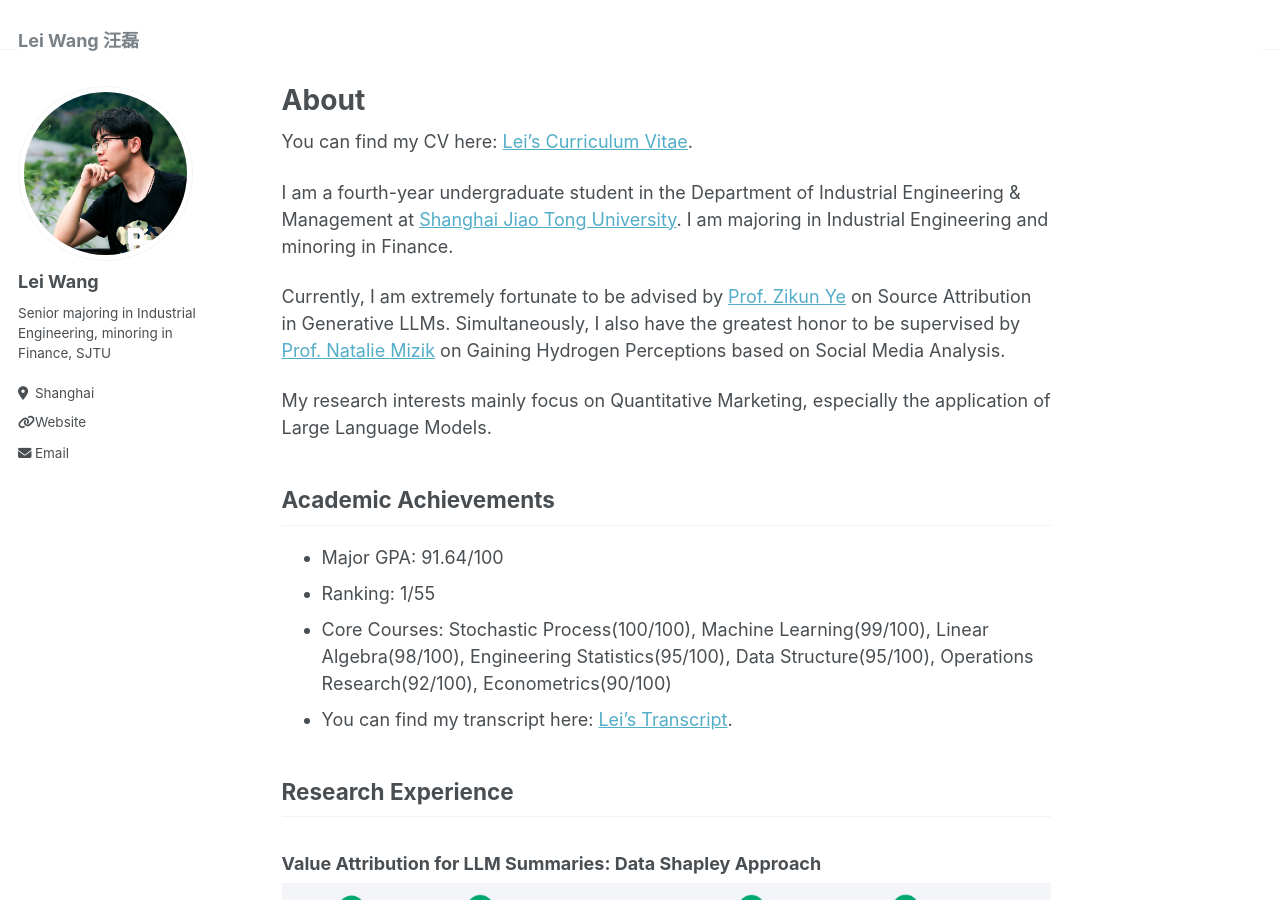
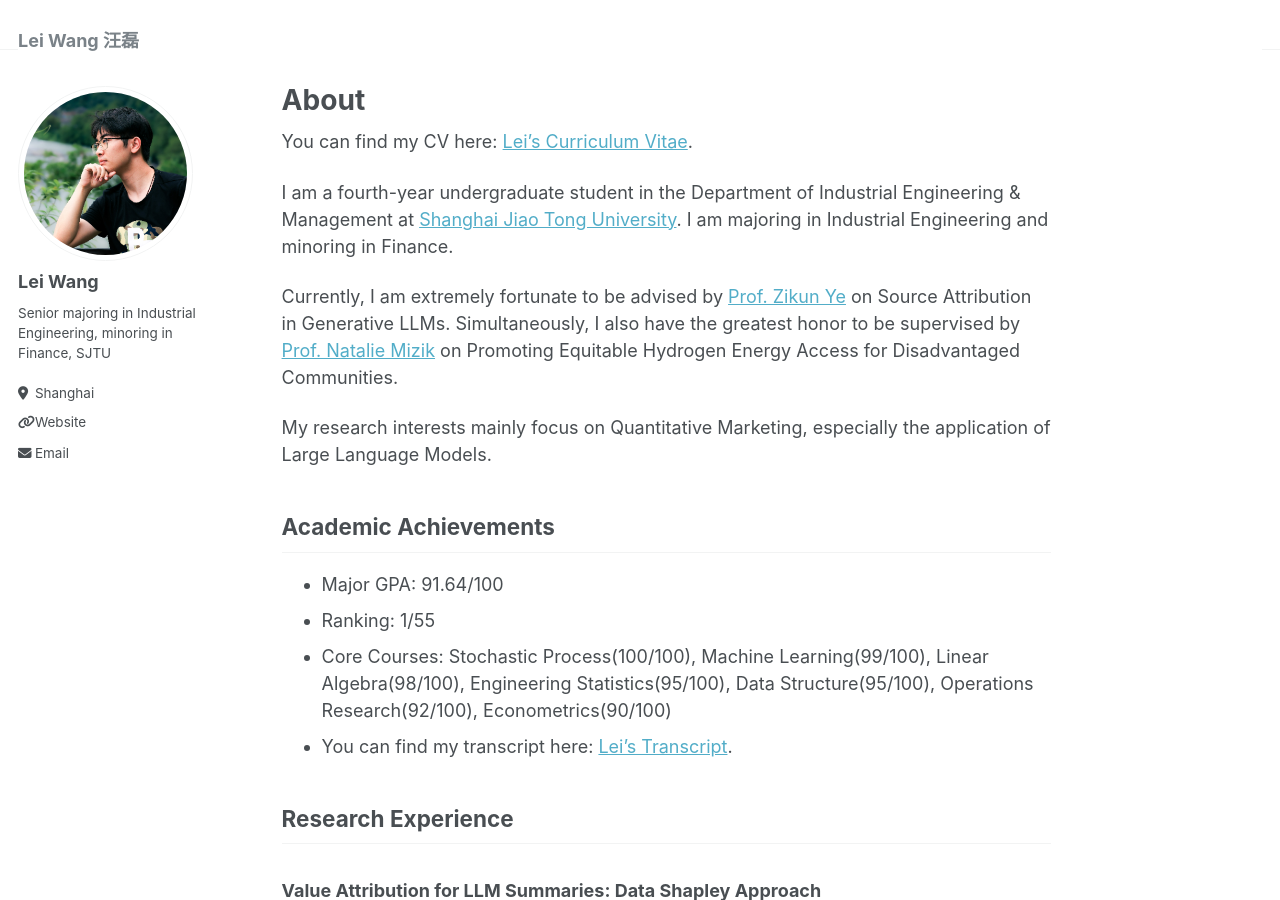
Before and after one commit to Wanglei123SJTU/Wanglei123SJTU.github.io, a Jekyll site: the page built from _pages/about.md, in a window 1280 px wide and 900 px high. Built offline with Jekyll 4.4.1, drawn with Linux system fonts in a browser that asks for light colours.

Commit message:
Update about.md

```diff
--- a/_pages/about.md
+++ b/_pages/about.md
@@ -13,7 +13,7 @@ You can find my CV here: [Lei's Curriculum Vitae](../Lei_CV.pdf).
 
 I am a fourth-year undergraduate student in the Department of Industrial Engineering & Management at [Shanghai Jiao Tong University](https://en.sjtu.edu.cn/). I am majoring in Industrial Engineering and minoring in Finance.
 
-Currently, I am extremely fortunate to be advised by [Prof. Zikun Ye](https://zikunye.com/) on Source Attribution in Generative LLMs. Simultaneously, I also have the greatest honor to be supervised by [Prof. Natalie Mizik](https://foster.uw.edu/faculty-research/directory/natalie-mizik/) on Gaining Hydrogen Perceptions based on Social Media Analysis.
+Currently, I am extremely fortunate to be advised by [Prof. Zikun Ye](https://zikunye.com/) on Source Attribution in Generative LLMs. Simultaneously, I also have the greatest honor to be supervised by [Prof. Natalie Mizik](https://foster.uw.edu/faculty-research/directory/natalie-mizik/) on Promoting Equitable Hydrogen Energy Access for Disadvantaged Communities.
 
 My research interests mainly focus on Quantitative Marketing, especially the application of Large Language Models.
 
```
